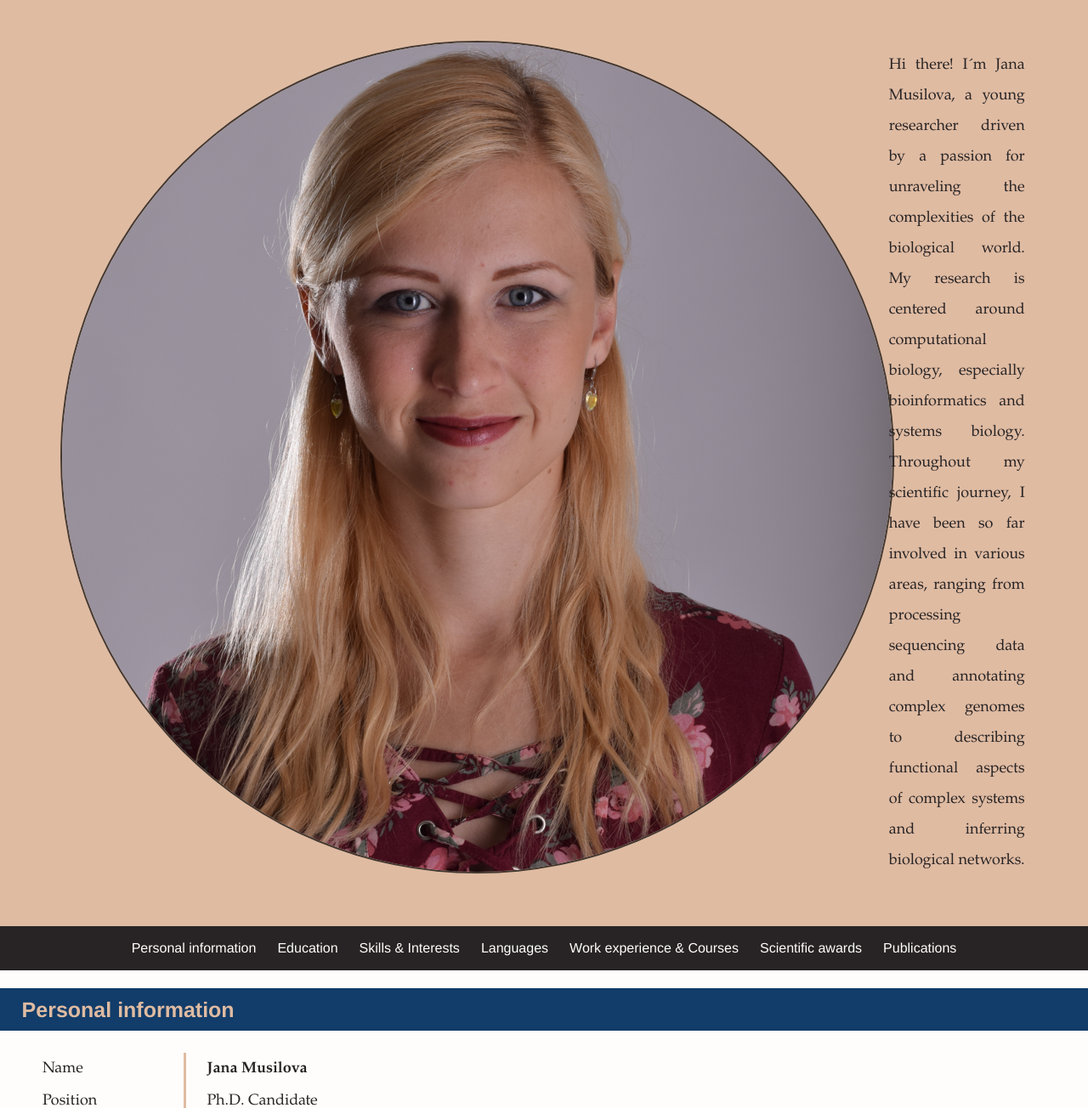
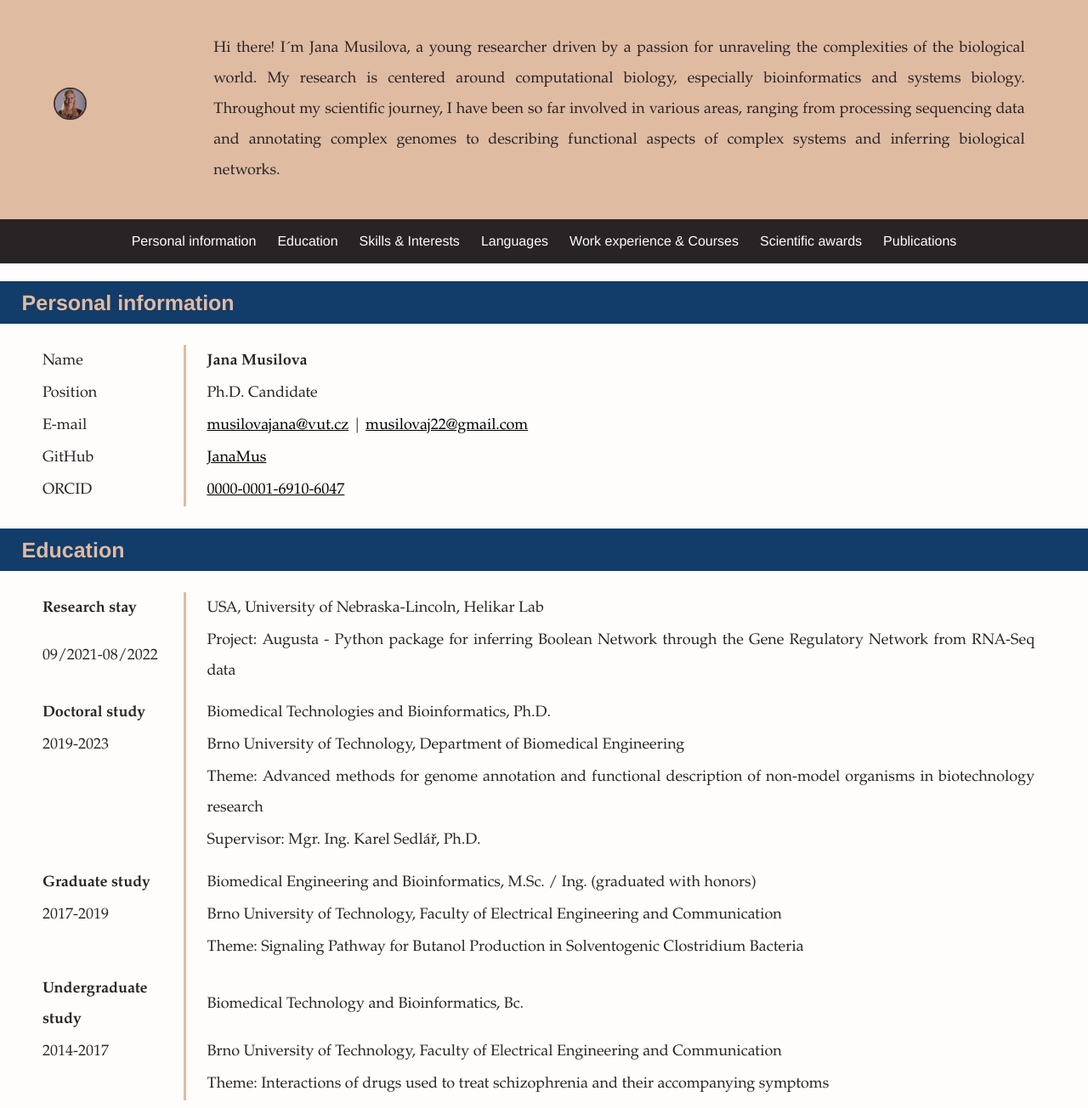
Before and after one commit to JanaMus/janamus.github.io, a PHP site: page / in a window 1280 px wide. Shown: the top 1304 px of the page at 85% size. Run offline with PHP 8.4, Linux system fonts and the light colour scheme.

Commit message:
Update style.css

```diff
--- a/style.css
+++ b/style.css
@@ -52,7 +52,7 @@ a {
 }
 
 .portrait {
-/*  width: 100%; */
+    width: 25%;
     height: 25%;
     aspect-ratio: 1 / 1;
     border-radius: 50%;
```
